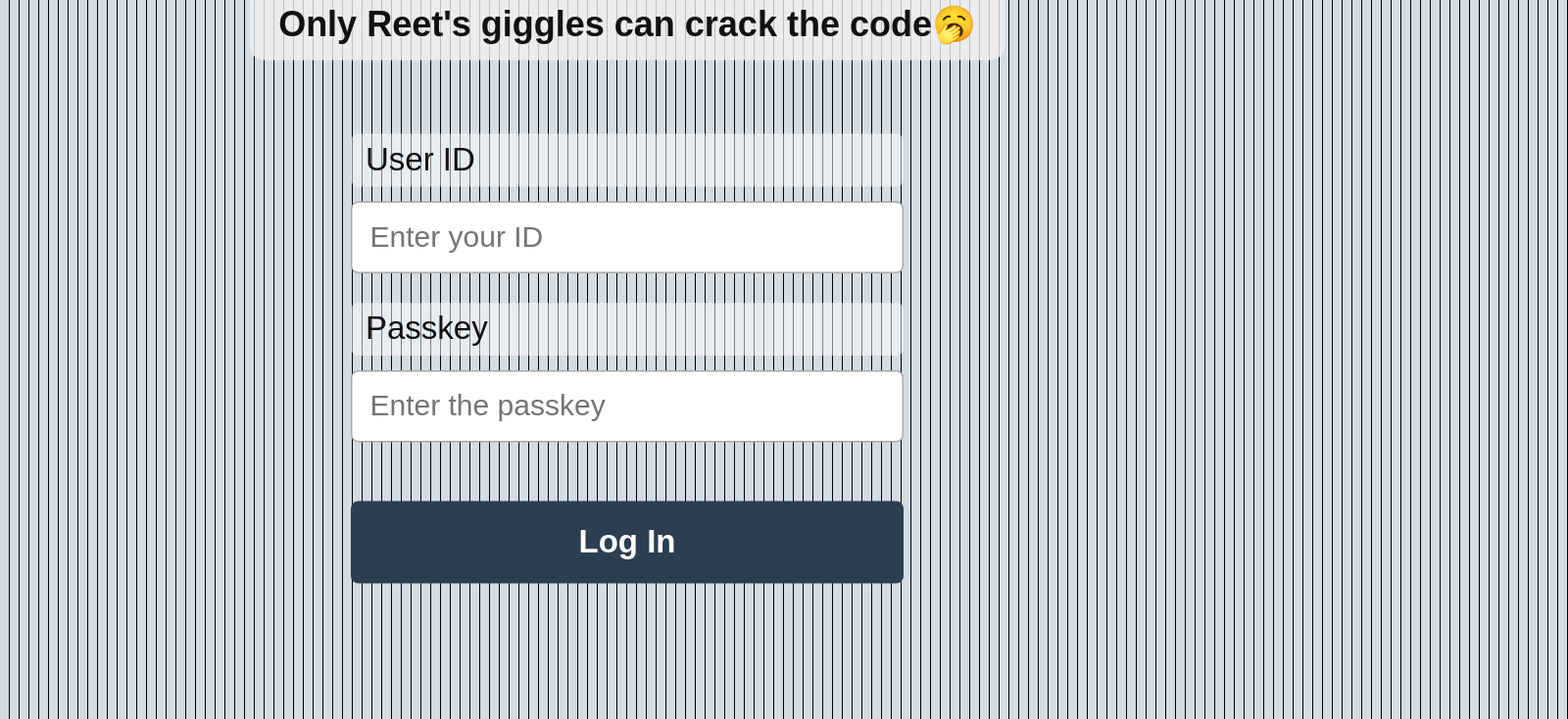
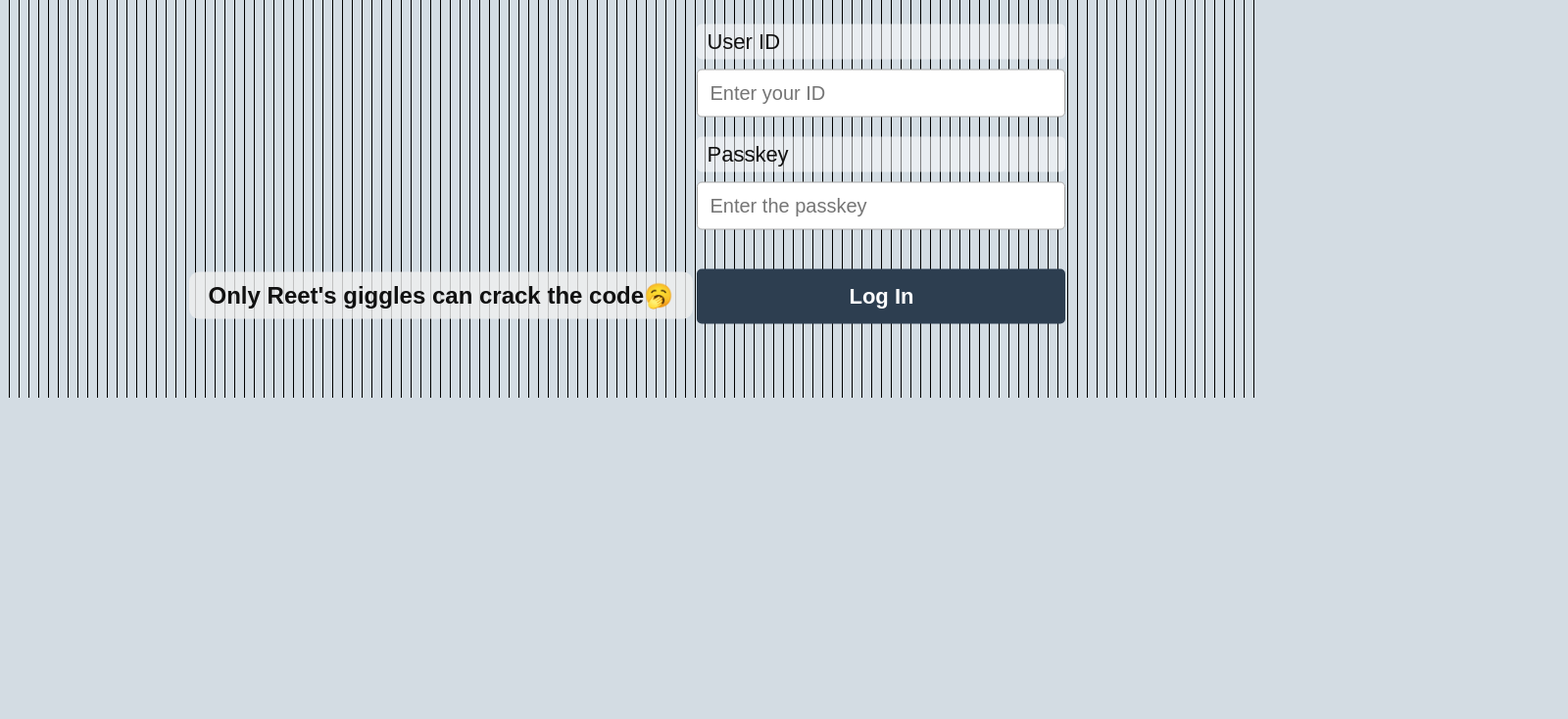
Before and after one commit to Kaafi-Cloudy/BDY, a plain HTML site: page index.html in a window 1280 px wide. Shown: the part 406-1140 px from the top of the page at 98% size, 1600 px wide, since content can reach past the window. After the commit the page ends 812 px from the top, so only its background shows below. Drawn offline with Linux system fonts and the light colour scheme.

Commit message:
Update style.css

```diff
--- a/style.css
+++ b/style.css
@@ -1,8 +1,7 @@
 body {
   margin: 0;
-  height: 100vh;
   font-family: Arial, sans-serif;
-  background-color: #d3dce3; /* bluish light grey */
+  background-color: #d3dce3;
   background-image: repeating-linear-gradient(
     to right,
     transparent,
@@ -10,21 +9,19 @@ body {
     black 9px,
     black 10px
   );
-  display: flex;
-  justify-content: center;
-  align-items: center;
+  height: 100vh;
+  overflow: hidden;
 }
 
 .container {
+  position: absolute;
+  top: 50%;
+  left: 50%;
+  transform: translate(-50%, -50%);
   text-align: center;
   width: 100%;
   max-width: 1200px;
-  padding: 40px;
-  transform: scale(1.5); /* ~7x scaling */
-  display: flex;
-  flex-direction: column;
-  align-items: center;
-  justify-content: center;
+  padding: 20px;
 }
 
 .logo {
@@ -32,7 +29,7 @@ body {
   color: white;
   font-size: 100px;
   font-weight: bold;
-  width: 360px;           /* Increased to fit "Reemt" */
+  width: 360px;
   height: 300px;
   line-height: 300px;
   border-radius: 50%;
@@ -48,7 +45,7 @@ h1 {
 }
 
 .highlight-msg {
-  background-color: rgba(240, 240, 240, 0.8); /* faint grey background */
+  background-color: rgba(240, 240, 240, 0.8);
   color: #111;
   font-weight: bold;
   font-size: 24px;
@@ -68,7 +65,7 @@ label {
   margin-top: 20px;
   color: #111;
   font-size: 22px;
-  background-color: rgba(255, 255, 255, 0.5); /* faint white background */
+  background-color: rgba(255, 255, 255, 0.5);
   padding: 5px 10px;
   border-radius: 5px;
 }
```
